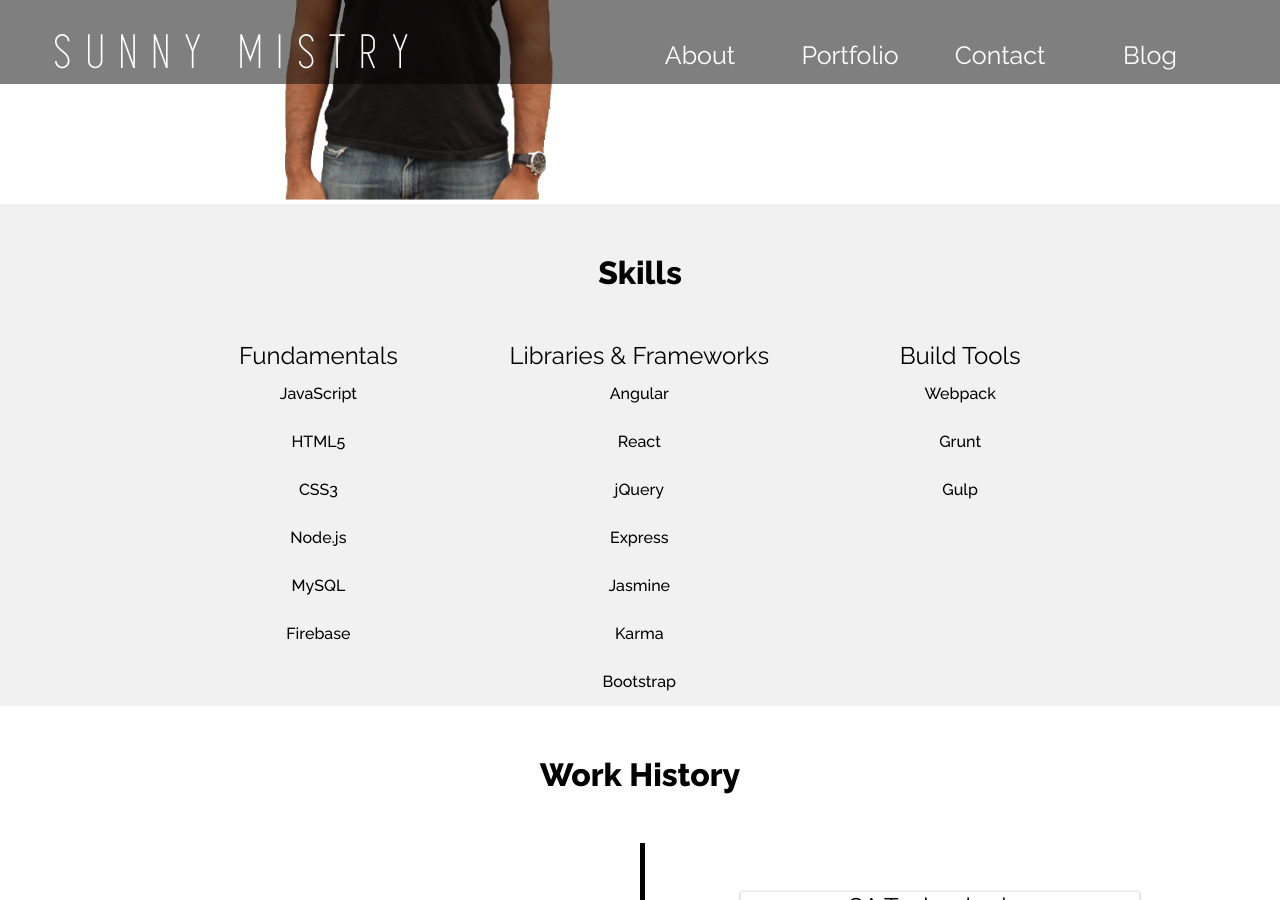
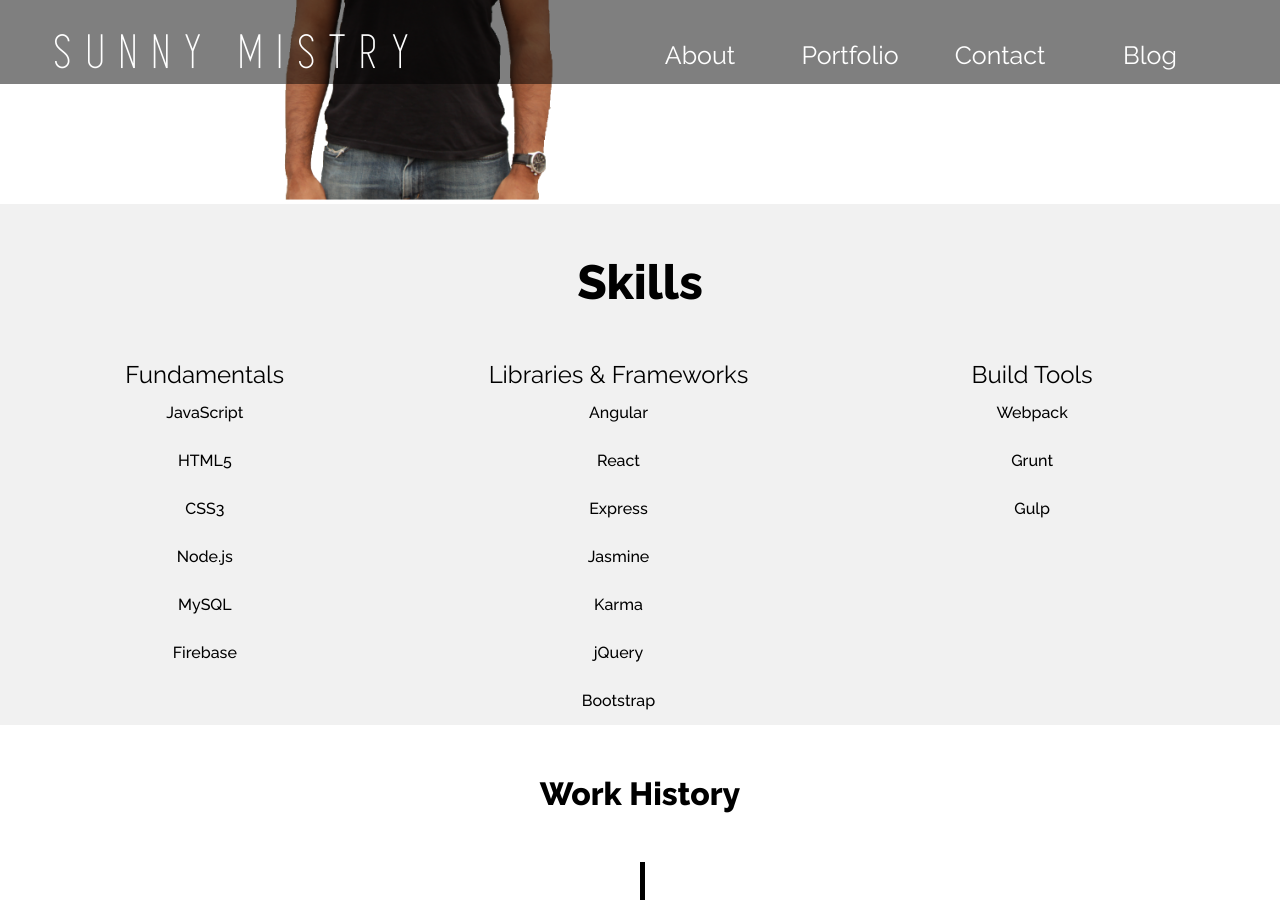
Before and after one commit to sunnymis/sunnymistry.dev, a Jekyll site: the page built from index.html, in a window 1280 px wide and 900 px high, scrolled down 1666 px. Built offline with Jekyll 4.4.1, drawn with Linux system fonts in a browser that asks for light colours.

Commit message:
Skills section complete

```diff
--- a/_includes/landing.html
+++ b/_includes/landing.html
@@ -28,9 +28,11 @@
     </section>
     <section class="skills">
         <div class="skills-container">
-            <h2>Skills</h2>
+            <h2 class="section-title">Skills</h2>
+
+            <div class="column fundamentals">
+                <h3>Fundamentals</h3>
                 <div class="skill-column">
-                <h3>Fundamentals</h3>
                     <ul>
                         <li>JavaScript</li>
                         <li>HTML5</li>
@@ -40,26 +42,33 @@
                         <li>Firebase</li>
                     </ul>
                 </div>
+            </div>
+            <div class="column libraries">
+                <h3>Libraries & Frameworks</h3>
                 <div class="skill-column">
-                <h3>Libraries & Frameworks</h3>
                     <ul>
                         <li>Angular</li>
                         <li>React</li>
-                    <li>jQuery</li>
                         <li>Express</li>
                         <li>Jasmine</li>
                         <li>Karma</li>
+                        <li>jQuery</li>
                         <li>Bootstrap</li>
                     </ul>
                 </div>
+            </div>
+            <div class="column build">
+                <h3>Build Tools</h3>
                 <div class="skill-column">
-                <h3>Build Tools</h3>
                     <ul>
                         <li>Webpack</li>
                         <li>Grunt</li>
                         <li>Gulp</li>
                     </ul>
                 </div>
+            </div>
+
+
         </div>
     </section>
     <section class="work">
--- a/_sass/landing.scss
+++ b/_sass/landing.scss
@@ -207,30 +207,72 @@
 
 .skills {
     background-color: rgba(221,221,221,0.4);;
+
     .skills-container {
-        width: 75%;
+        width: 60%;
         margin: 0 auto;
-        padding: 0;
-        h2 {
+        /* Large Devices, Wide Screens */
+        @media only screen and (max-width : 1440px) {
+            width: 100%;
+        }
+        /* Large Devices, Wide Screens */
+        @media only screen and (max-width : 1200px) {
+            width: 100%;
+        }
+
+        .column {
+            display: inline-block;
+            width: 32%;
+            vertical-align: top;
             text-align: center;
-            padding: 50px;
-            font-size: 2em;
+
+            &.fundamentals, &.build {
+                /* Small Devices, Tablets */
+                @media only screen and (max-width : 768px) {
+                    h3 {
+                        margin-bottom: 33px;
+                    }
+                }
+            }
+
+            /* Extra Small Devices, Phones */
+            @media only screen and (max-width : 480px) {
+                width: 45%;
+            }
         }
+
+        .skill-column {
+            display: block;
+            vertical-align: top;
+            text-align: center;
+
+            /* Extra Small Devices, Phones */
+            @media only screen and (max-width : 480px) {
+                font-size: 1em;
+                width: 100%;
+            }
+        }
+
         h3 {
             text-align: center;;
-            font-size: 1.5em;
+            font-size: 2em;
             font-weight: normal;
+
+            /* Large Devices, Wide Screens */
+            @media only screen and (max-width : 1440px) {
+                font-size: 1.5em;
+            }
         }
-        .skill-column {
-            display: inline-block;
-            width: 33%;
-            vertical-align: top;
-            text-align: center;
-        }
+
         ul {
             list-style: none;
             padding: 0;
             line-height: 3;
+            font-size: 1.5em;
+            /* Large Devices, Wide Screens */
+            @media only screen and (max-width : 1440px) {
+                font-size: 1em;
+            }
         }
     }
 }
```
Lines whose indentation alone changed are shown as unchanged.
